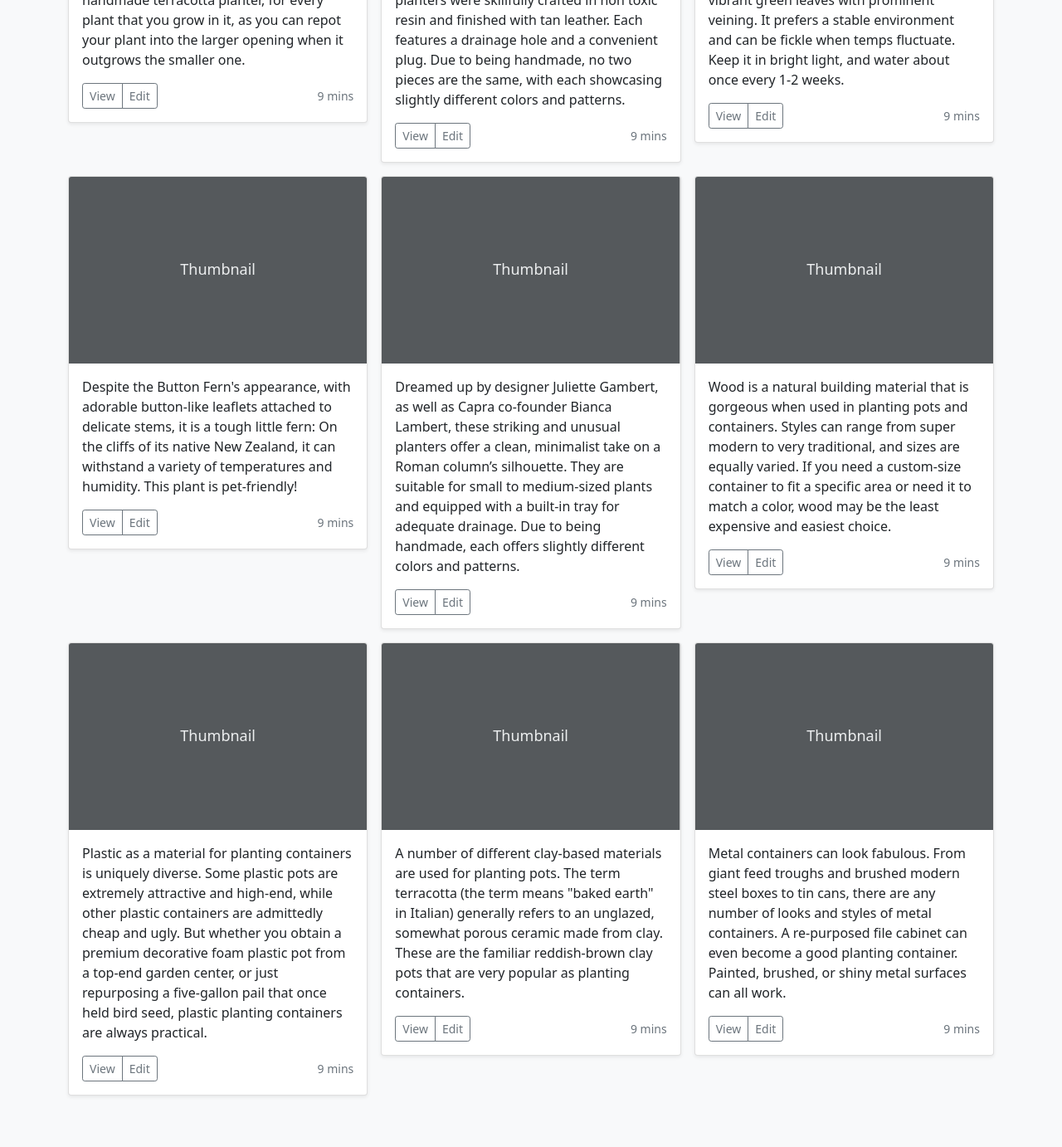
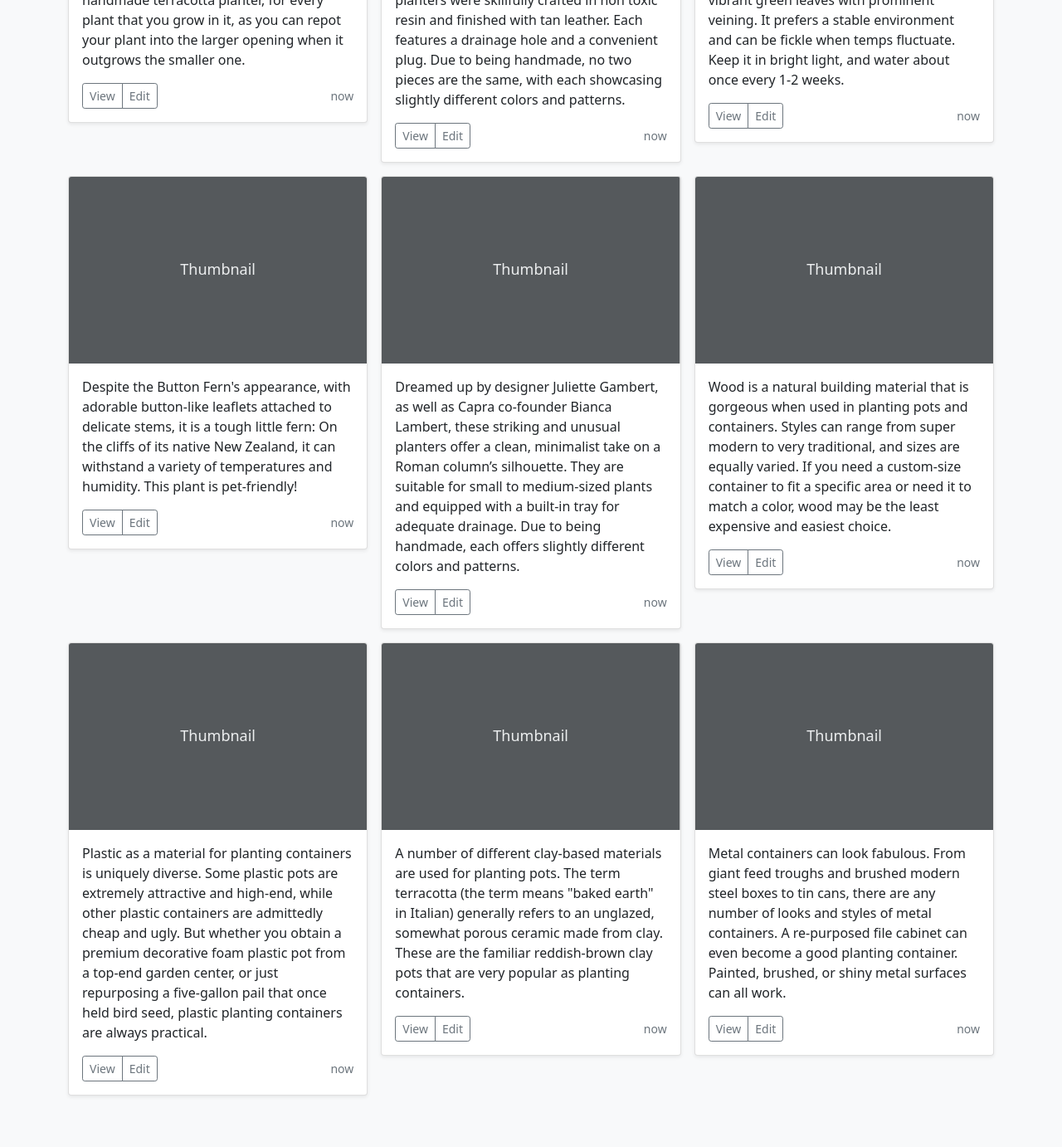
Before and after one commit to kittikhun1910/Webapp, a Flask app: page /pot in a window 1280 px wide. Shown: the part 1270-2652 px from the top of the page at 83% size. Run offline with Flask 2, Linux system fonts and the light colour scheme; the visitor is signed in with stand-in values (Sample User, id 1); some libraries are stand-ins or nearby versions.

Commit message:
add edit change time

```diff
--- a/myapp/templates/pot.html
+++ b/myapp/templates/pot.html
@@ -53,7 +53,7 @@
                       <button type="button" class="btn btn-sm btn-outline-secondary">View</button>
                       <button type="button" class="btn btn-sm btn-outline-secondary">Edit</button>
                     </div>
-                    <small class="text-muted">9 mins</small>
+                    <small class="text-muted">now</small>
                   </div>
                 </div>
               </div>
@@ -69,7 +69,7 @@
                       <button type="button" class="btn btn-sm btn-outline-secondary">View</button>
                       <button type="button" class="btn btn-sm btn-outline-secondary">Edit</button>
                     </div>
-                    <small class="text-muted">9 mins</small>
+                    <small class="text-muted">now</small>
                   </div>
                 </div>
               </div>
@@ -85,7 +85,7 @@
                       <button type="button" class="btn btn-sm btn-outline-secondary">View</button>
                       <button type="button" class="btn btn-sm btn-outline-secondary">Edit</button>
                     </div>
-                    <small class="text-muted">9 mins</small>
+                    <small class="text-muted">now</small>
                   </div>
                 </div>
               </div>
@@ -102,7 +102,7 @@
                       <button type="button" class="btn btn-sm btn-outline-secondary">View</button>
                       <button type="button" class="btn btn-sm btn-outline-secondary">Edit</button>
                     </div>
-                    <small class="text-muted">9 mins</small>
+                    <small class="text-muted">now</small>
                   </div>
                 </div>
               </div>
@@ -118,7 +118,7 @@
                       <button type="button" class="btn btn-sm btn-outline-secondary">View</button>
                       <button type="button" class="btn btn-sm btn-outline-secondary">Edit</button>
                     </div>
-                    <small class="text-muted">9 mins</small>
+                    <small class="text-muted">now</small>
                   </div>
                 </div>
               </div>
@@ -134,7 +134,7 @@
                       <button type="button" class="btn btn-sm btn-outline-secondary">View</button>
                       <button type="button" class="btn btn-sm btn-outline-secondary">Edit</button>
                     </div>
-                    <small class="text-muted">9 mins</small>
+                    <small class="text-muted">now</small>
                   </div>
                 </div>
               </div>
@@ -151,7 +151,7 @@
                       <button type="button" class="btn btn-sm btn-outline-secondary">View</button>
                       <button type="button" class="btn btn-sm btn-outline-secondary">Edit</button>
                     </div>
-                    <small class="text-muted">9 mins</small>
+                    <small class="text-muted">now</small>
                   </div>
                 </div>
               </div>
@@ -167,7 +167,7 @@
                       <button type="button" class="btn btn-sm btn-outline-secondary">View</button>
                       <button type="button" class="btn btn-sm btn-outline-secondary">Edit</button>
                     </div>
-                    <small class="text-muted">9 mins</small>
+                    <small class="text-muted">now</small>
                   </div>
                 </div>
               </div>
@@ -183,7 +183,7 @@
                       <button type="button" class="btn btn-sm btn-outline-secondary">View</button>
                       <button type="button" class="btn btn-sm btn-outline-secondary">Edit</button>
                     </div>
-                    <small class="text-muted">9 mins</small>
+                    <small class="text-muted">now</small>
                   </div>
                 </div>
               </div>
```
